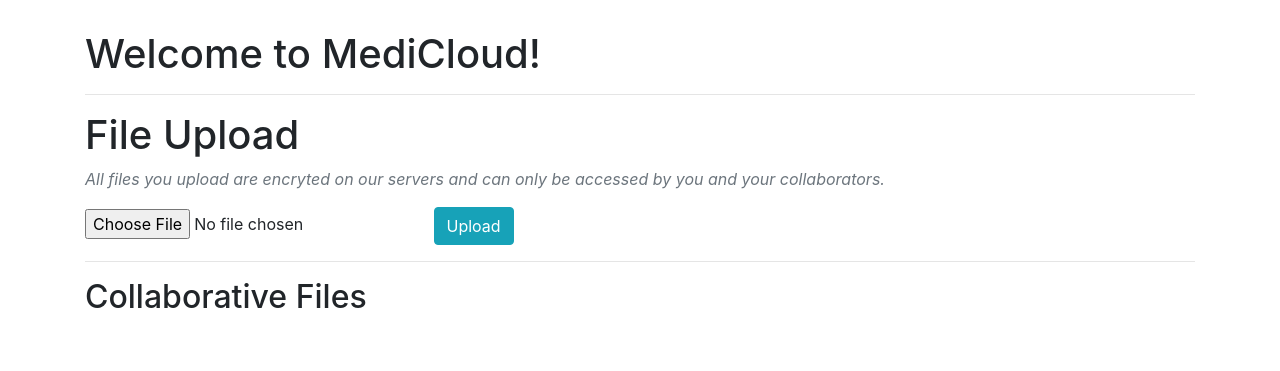
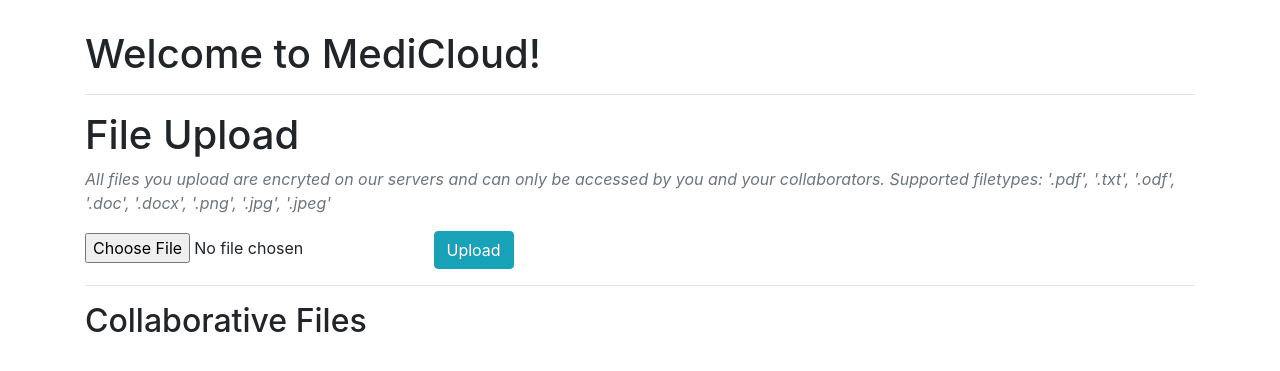
Before and after one commit to oSharpey/iss-cw2, a Python web app: template app/templates/medicloud.html in a window 1280 px wide. Shown: the part 59-430 px from the top of the page. Run offline with Jinja, Linux system fonts and the light colour scheme; the template is opened without the code that fills it, so the values that code supplies are empty; some libraries are stand-ins or nearby versions.

Commit message:
quick updates

```diff
--- a/app/templates/medicloud.html
+++ b/app/templates/medicloud.html
@@ -15,7 +15,8 @@
     <hr>
     <body>
     <h1>File Upload</h1>
-       <p class="font-italic text-muted"> All files you upload are encryted on our servers and can only be accessed by you and your collaborators. </p>
+       <p class="font-italic text-muted"> All files you upload are encryted on our servers and can only be accessed by you and your collaborators.
+       Supported filetypes: '.pdf', '.txt', '.odf', '.doc', '.docx', '.png', '.jpg', '.jpeg' </p>
        <form action = "{{ url_for('upload_file') }}" method = "POST"
          enctype = "multipart/form-data">
          <input type = "file" name = "file" />
```
Also changed, not shown: app/app.py (+9 -0 lines).
